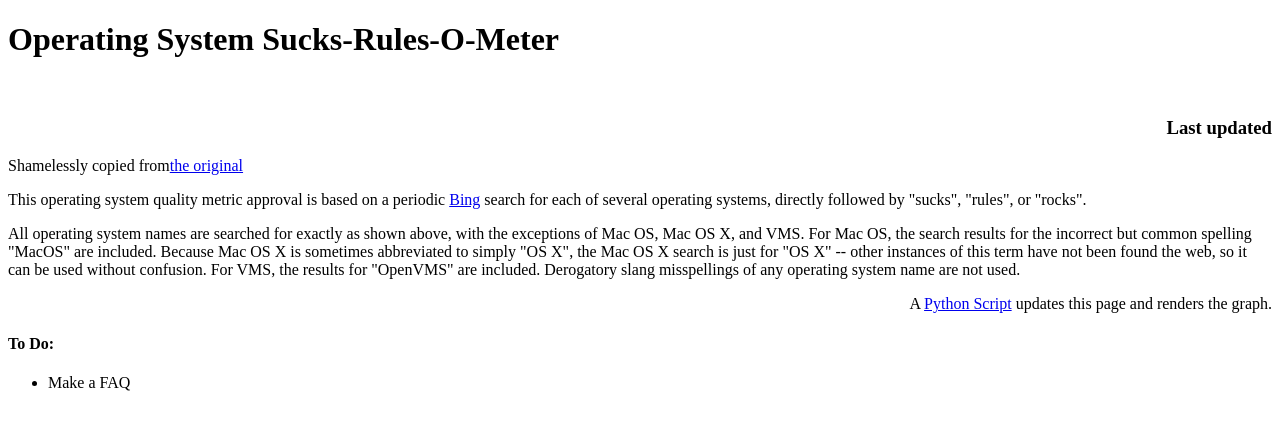
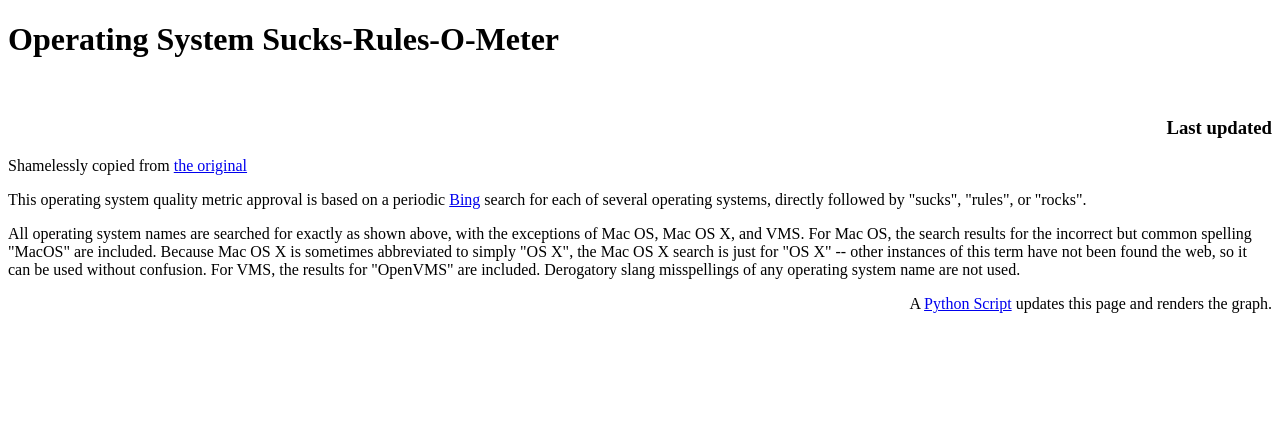
Before and after one commit to bdombrow/SROM, a Flask app: template WebApp/srom/srom/templates/index.html in a window 1280 px wide. Shown: the top 430 px of the page. Run offline with Flask 2, Linux system fonts and the light colour scheme; the template is opened without the code that fills it, so the values that code supplies are empty; parts of the project's set-up code (start-up, migrations or seed data) failed here and were passed over.

Commit message:
Main page clean up.

```diff
--- a/WebApp/srom/srom/templates/index.html
+++ b/WebApp/srom/srom/templates/index.html
@@ -6,7 +6,7 @@
   <br>
   <h3 align="right">Last updated {{ updated }}</h3>
   <p>
-  Shamelessly copied from<a href="http://srom.zgp.org">the original</a>
+  Shamelessly copied from <a href="http://srom.zgp.org">the original</a>
   <p>
   This operating system quality metric approval is based on a periodic
   <a href="http://www.bing.com">Bing</a> search for each of several operating
@@ -22,8 +22,4 @@
   <p align="right">
   A <a href="https://github.com/bdombrow/SROM">Python Script</a> updates this
   page and renders the graph.
-  <h4>To Do:</h4>
-    <ul>
-      <li>Make a FAQ</li>
-    </ul>
 </div>
```
